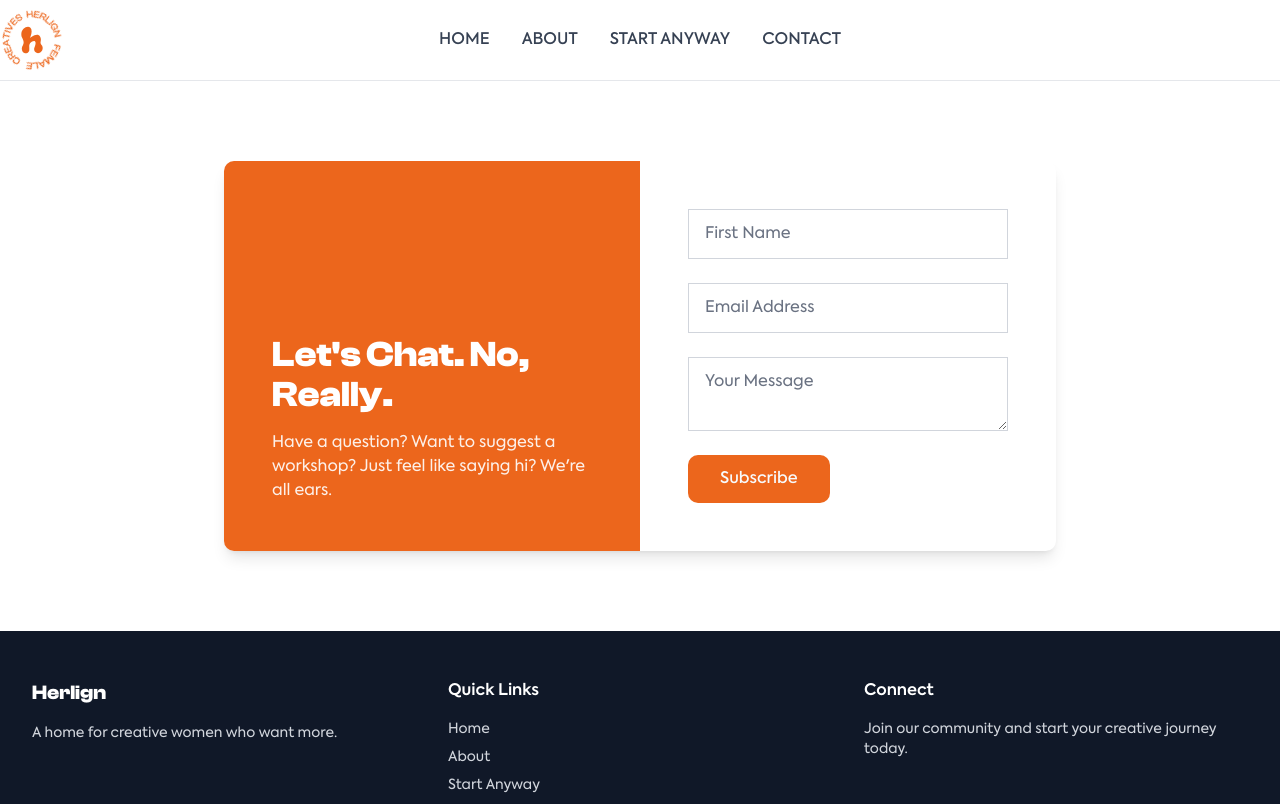
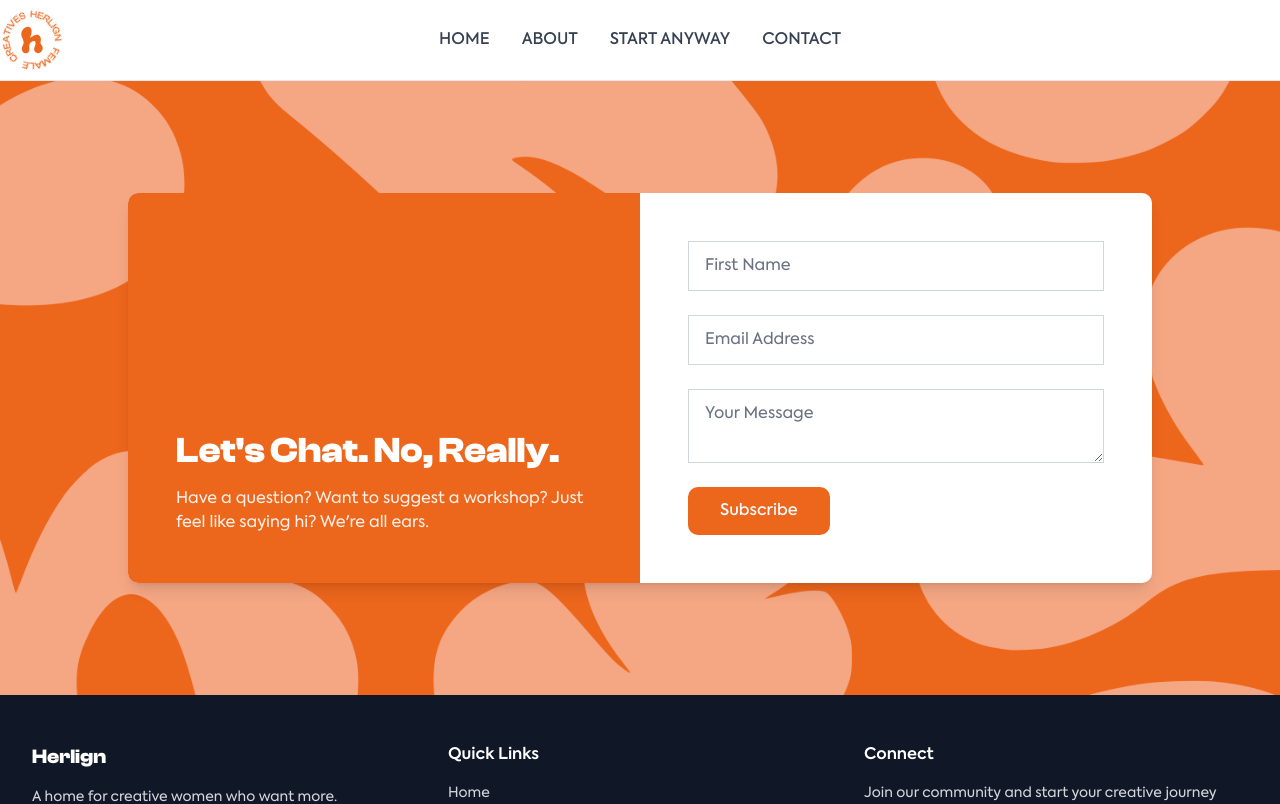
Before and after one commit to psalm987/herlign, a Next.js app: page /contact in a window 1280 px wide. Shown: the top 804 px of the page. Built offline with nearby package versions, Linux system fonts and the light colour scheme.

Commit message:
Refactor code structure for improved readability and maintainability

```diff
--- a/app/(landing-layout)/contact/page.tsx
+++ b/app/(landing-layout)/contact/page.tsx
@@ -3,11 +3,8 @@ import ContactFormSection from "@/components/sections/contact/form-section";
 
 export default function ContactPage() {
   return (
-    <main className="py-20">
-      <div className="max-w-4xl mx-auto px-4 sm:px-6 lg:px-8">
-        <ContactFormSection />
-        {/* <RawForm /> */}
-      </div>
+    <main>
+      <ContactFormSection />
     </main>
   );
 }
--- a/components/sections/contact/form-section.tsx
+++ b/components/sections/contact/form-section.tsx
@@ -1,5 +1,6 @@
 "use client";
 import { Button } from "@/components/ui/button";
+import Image from "next/image";
 import React, { useState } from "react";
 
 const ContactFormSection = () => {
@@ -68,7 +69,14 @@ const ContactFormSection = () => {
   };
 
   return (
-    <div className="max-w-6xl mx-auto overflow-hidden bg-white rounded-lg shadow-lg">
+    <section className="bg-ohrange-500 py-20 md:py-28 px-4 sm:px-6 lg:px-8 relative">
+      <Image
+        src="/images/png/patterns/ohrange-400-mini.png"
+        alt=""
+        fill
+        className="absolute h-auto w-screen object-cover"
+      />
+      <div className="max-w-5xl mx-auto overflow-hidden bg-white rounded-lg shadow-lg relative">
         <div className="grid grid-cols-1 md:grid-cols-2">
           {/* Left Column - Header */}
           <div className="relative flex flex-col justify-end p-8 md:p-12 text-center md:text-left bg-ohrange-500 ">
@@ -77,8 +85,8 @@ const ContactFormSection = () => {
                 Let&apos;s Chat. No, Really.
               </h2>
               <p className="text-white opacity-90">
-              Have a question? Want to suggest a workshop? Just feel like saying
-              hi? We&apos;re all ears.
+                Have a question? Want to suggest a workshop? Just feel like
+                saying hi? We&apos;re all ears.
               </p>
             </div>
           </div>
@@ -154,6 +162,7 @@ const ContactFormSection = () => {
           </div>
         </div>
       </div>
+    </section>
   );
 };
 
--- a/components/svg/star.tsx
+++ b/components/svg/star.tsx
@@ -22,16 +22,16 @@ const Star: React.FC<StarProps> = (props) => {
         <clipPath id="3cc6d48ae6">
           <path
             d="M 2 19.144531 L 808 19.144531 L 808 789 L 2 789 Z M 2 19.144531 "
-            clip-rule="nonzero"
+            clipRule="nonzero"
           />
         </clipPath>
       </defs>
-      <g clip-path="url(#3cc6d48ae6)">
+      <g clipPath="url(#3cc6d48ae6)">
         <path
           fill="currentColor"
           d="M 794.195312 353.644531 L 630.59375 513.109375 L 669.191406 738.265625 C 671.976562 754.320312 665.347656 770.515625 652.191406 780.070312 C 644.761719 785.492188 635.914062 788.226562 627.085938 788.226562 C 620.25 788.226562 613.460938 786.601562 607.191406 783.320312 L 404.984375 677.015625 L 202.808594 783.320312 C 188.382812 790.925781 170.949219 789.640625 157.757812 780.070312 C 144.601562 770.5 138.023438 754.320312 140.757812 738.265625 L 179.40625 513.109375 L 15.804688 353.644531 C 4.140625 342.289062 -0.0390625 325.289062 4.996094 309.832031 C 10.027344 294.371094 23.394531 283.097656 39.496094 280.75 L 265.570312 247.902344 L 366.65625 43.03125 C 373.828125 28.425781 388.691406 19.210938 404.96875 19.210938 C 421.246094 19.210938 436.105469 28.425781 443.3125 43.03125 L 544.398438 247.902344 L 770.472656 280.75 C 786.574219 283.097656 799.9375 294.371094 804.972656 309.832031 C 810.007812 325.289062 805.777344 342.289062 794.164062 353.644531 Z M 794.195312 353.644531 "
-          fill-opacity="1"
-          fill-rule="nonzero"
+          fillOpacity="1"
+          fillRule="nonzero"
         />
       </g>
     </svg>
```
Also changed, not shown: public/images/png/patterns/ohrange-400-mini.png (added). Lines whose indentation alone changed are shown as unchanged.
